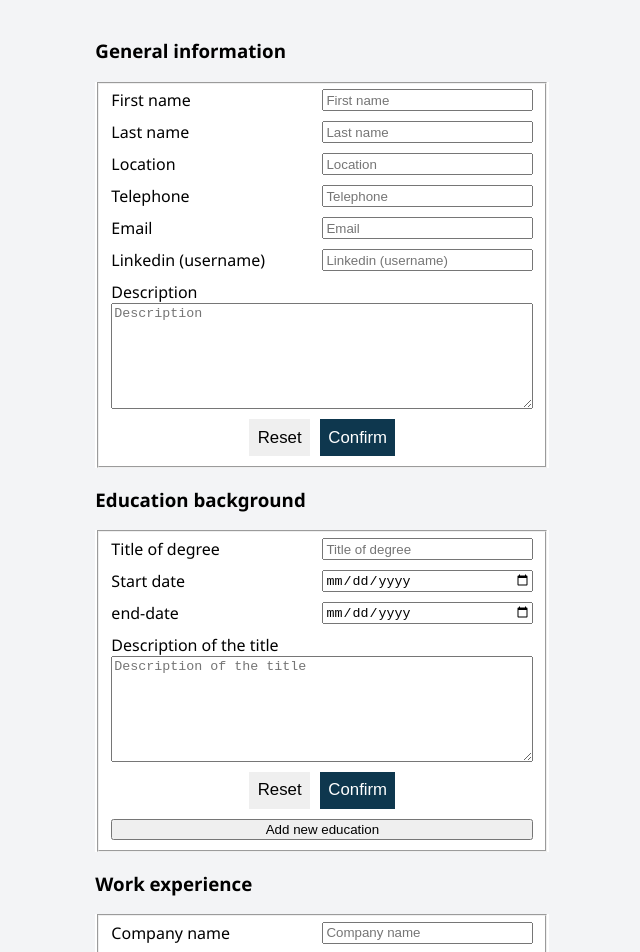
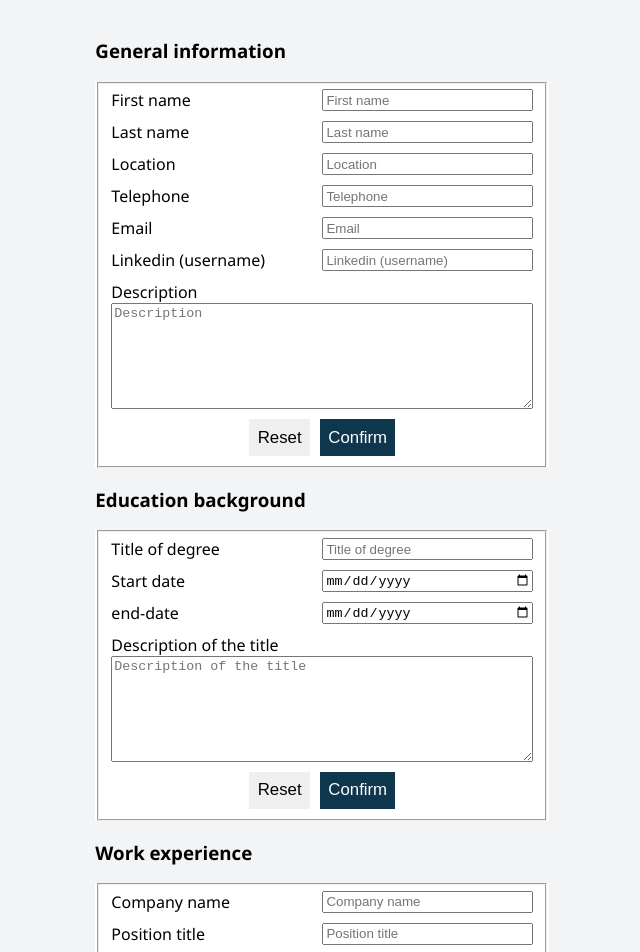
Before and after one commit to juan-est145/Cv-maker, a React (Vite) app: page / in a window 1280 px wide. Shown: the top 952 px of the page, without its empty margins (183-823 px from the left). Built offline with nearby package versions, Linux system fonts and the light colour scheme.

Commit message:
Revert "Education button is created, need to style it"
This reverts commit 11bda9213ca8a41459d0fd9aa0d553235a39ca63.

```diff
--- a/src/App.jsx
+++ b/src/App.jsx
@@ -5,7 +5,7 @@ import "./styles/App.css"
 
 function App() {
   const [genInfoState, setGenInfo] = useState(new GeneralInfoState());
-  const [eduState, setEdu] = useState([new EducationState()])
+  const [eduState, setEdu] = useState(new EducationState())
   const [workState, setWork] = useState(new WorkState())
 
   return (
--- a/src/components/form/form.jsx
+++ b/src/components/form/form.jsx
@@ -3,7 +3,6 @@ import "../../styles/form.css"
 
 let confirmBtnClass = "confirmBtn";
 let resetBtnClass = "resetBtn";
-let addSectionBtn = "addBtn";
 
 export default function Form({
 	genInfoState,
@@ -117,7 +116,6 @@ function Education({ eduState, setEdu }) {
 						<button className={resetBtnClass} onClick={resetBtn}>Reset</button>
 						<button className={confirmBtnClass} onClick={showBtn}>Confirm</button>
 					</div>
-					<button className={addSectionBtn} >Add new education</button>
 				</fieldset>
 			</form>
 		</>
```
